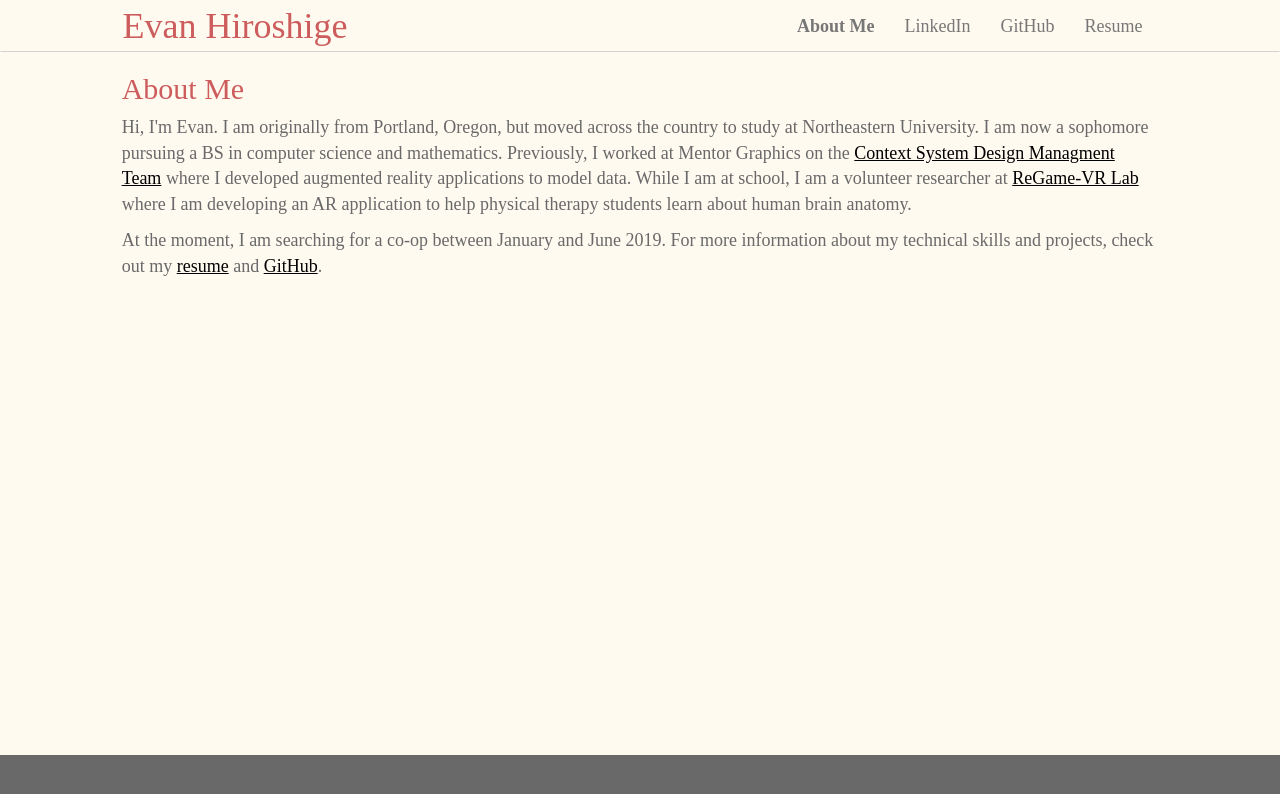
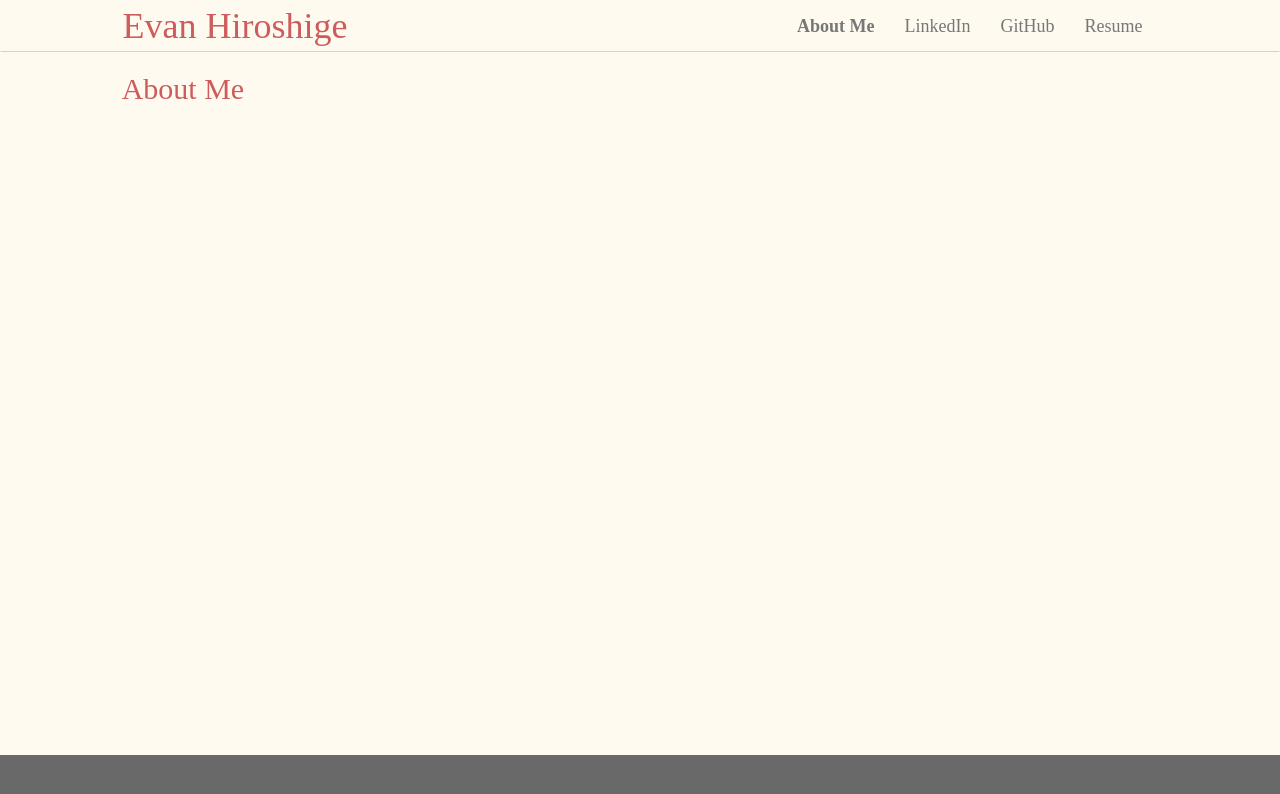
Before and after one commit to evanhiroshige/evanhiroshige.com, a plain HTML site: page index.html in a window 1280 px wide. Drawn offline with nearby package versions, Linux system fonts and the light colour scheme.

Commit message:
Update index.html

```diff
--- a/index.html
+++ b/index.html
@@ -129,22 +129,10 @@
         <div class="col-sm-10 text-left">
             <h2>About Me</h2>
             <p style="color: dimgray; font-size: large">
-                Hi, I'm Evan. I am originally from Portland, Oregon, but moved across the country to study at
-                Northeastern University.
-                I am now a sophomore pursuing a BS in computer science and mathematics.
-                Previously, I worked at Mentor Graphics on the <a class="p-link"
-                                                                  href="https://www.mentor.com/products/sm/context-sdm/">Context
-                System Design Managment Team</a> where I developed augmented reality applications
-                to model data. While I am at school, I am a volunteer researcher at <a class="p-link"
-                                                                                       href="https://web.northeastern.edu/regamevrlab/">ReGame-VR
-                Lab</a> where I am developing an AR application to
-                help physical therapy students learn about human brain anatomy.
+
             </p>
             <p style="color:dimgray; font-size: large">
-                At the moment, I am searching for a co-op between January and June 2019. For more information about my
-                technical skills and projects, check out
-                my <a class="p-link" href=".Resume.pdf">resume</a> and <a class="p-link"
-                                                                          href="https://github.com/evanhiroshige">GitHub</a>.
+
             </p>
 
         </div>
```
